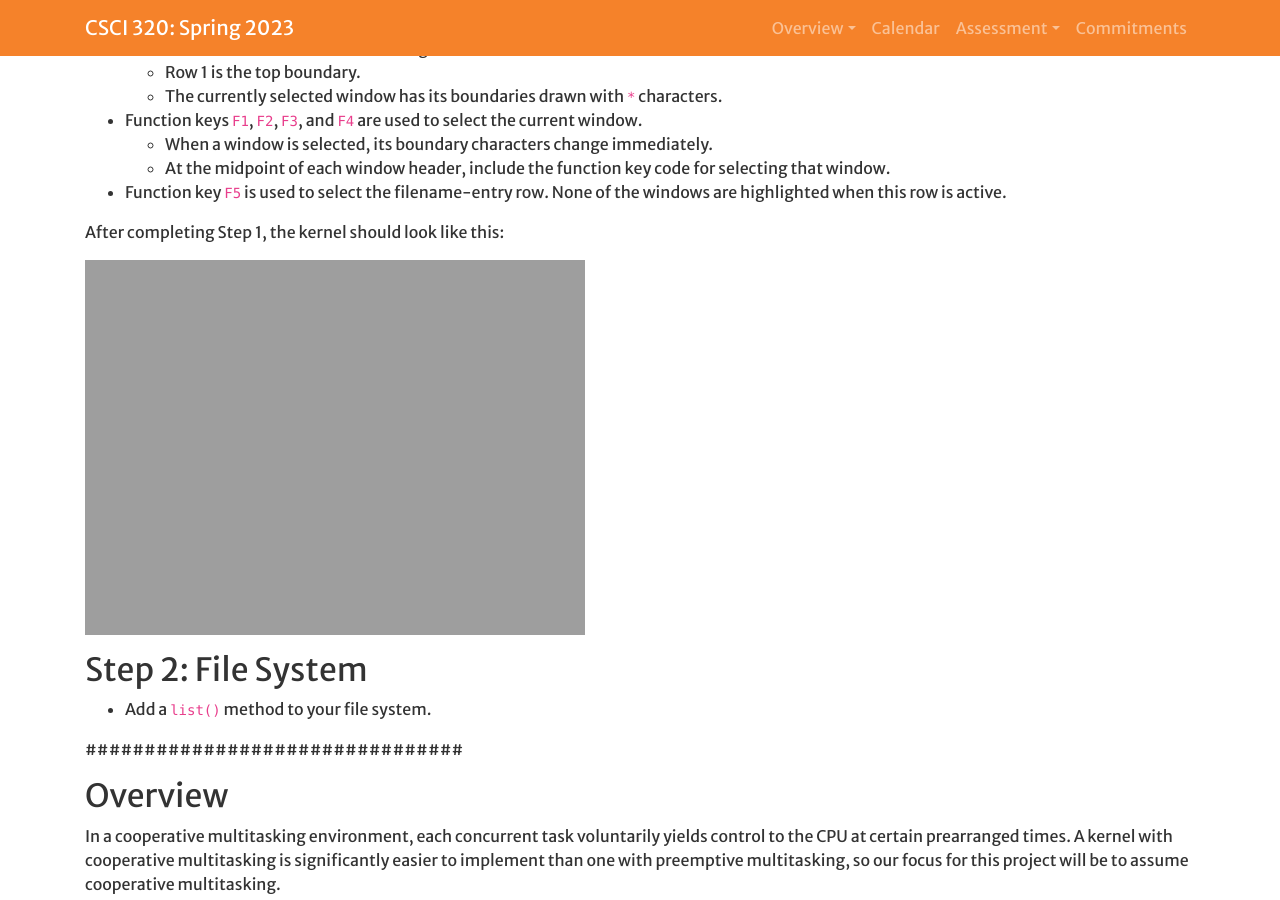
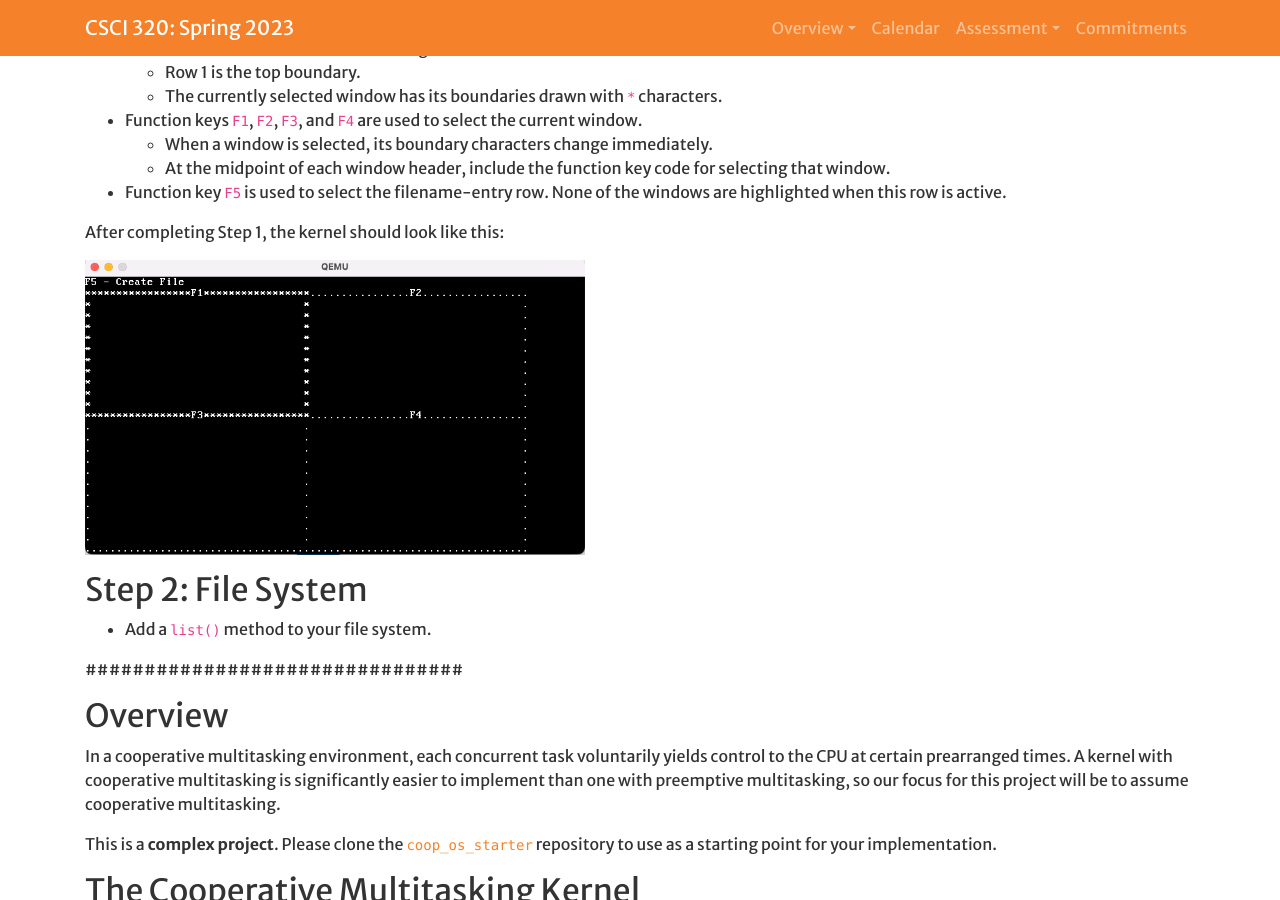
Before and after one commit to Hendrix-CS/csci320, a Jekyll site: the page built from projects/vsk.md, in a window 1280 px wide and 900 px high, scrolled down 577 px. Built offline with Jekyll 4.4.1, drawn with Linux system fonts in a browser that asks for light colours; a script that is not in the unit is left out; our own code applies the rules of GitHub Pages for plain Markdown files.

Commit message:
Added image.

```diff
--- a/projects/vsk.md
+++ b/projects/vsk.md
@@ -37,7 +37,7 @@
 
 After completing Step 1, the kernel should look like this:
 
-<img src="https://hendrix-cs.github.io{{site.baseurl}}/assets/images/vsk_step_1.png" width=500>
+<img src="https://hendrix-cs.github.io/csci320/assets/images/vsk_step_1.png" width=500>
 
 ## Step 2: File System
 
```
Also changed, not shown: assets/images/vsk_step_1.png (added).
